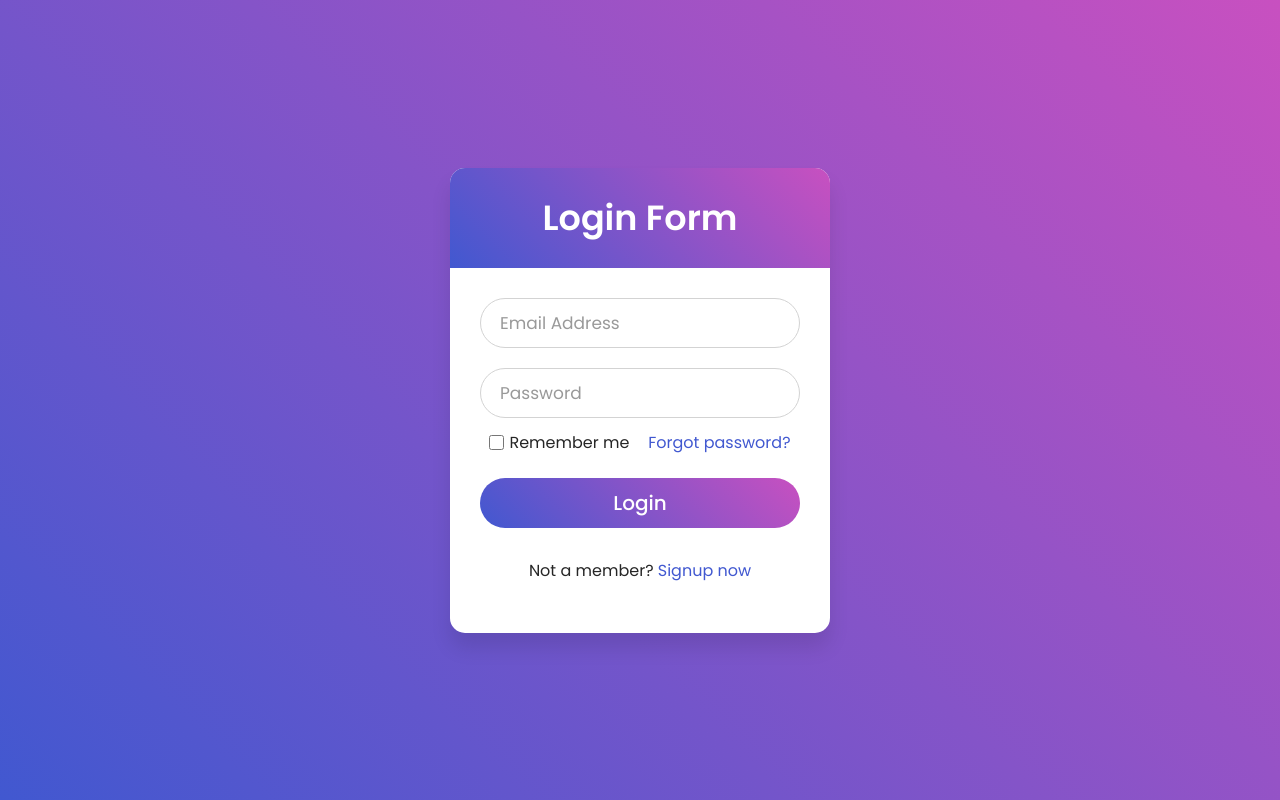
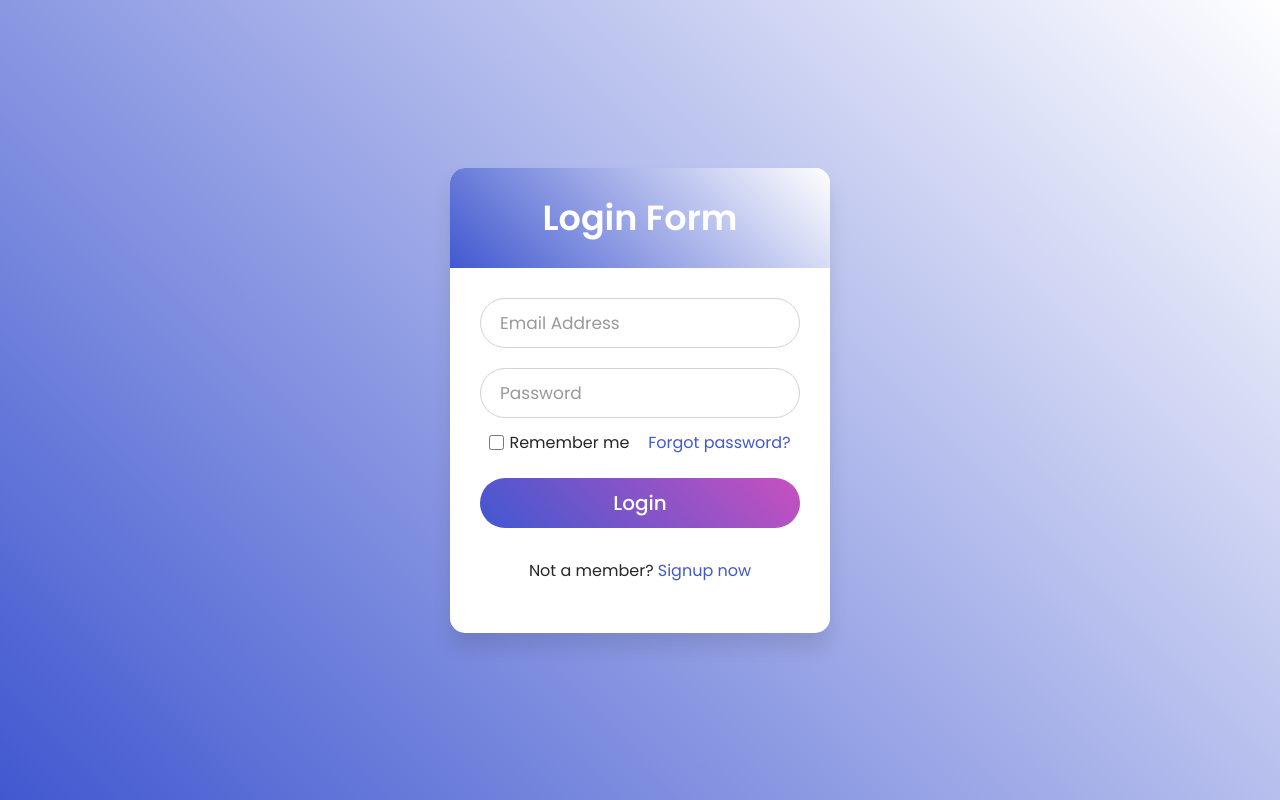
Before and after one commit to mythycalhallusinations/webku, a plain HTML site: page login.html in a window 1280 px wide. Drawn offline with Linux system fonts and the light colour scheme.

Commit message:
Update style.css

```diff
--- a/style.css
+++ b/style.css
@@ -11,7 +11,7 @@ html,body{
   width: 100%;
   place-items: center;
   /* background: #f2f2f2; */
-  background: linear-gradient(-135deg, #c850c0, #4158d0);
+  background: linear-gradient(-135deg, #ffffff, #4158d0);
 }
 ::selection{
   background: #4158d0;
@@ -31,7 +31,7 @@ html,body{
   color: #fff;
   user-select: none;
   border-radius: 15px 15px 0 0;
-  background: linear-gradient(-135deg, #c850c0, #4158d0);
+  background: linear-gradient(-135deg, #ffffff, #4158d0);
 }
 .wrapper form{
   padding: 10px 30px 50px 30px;
```
